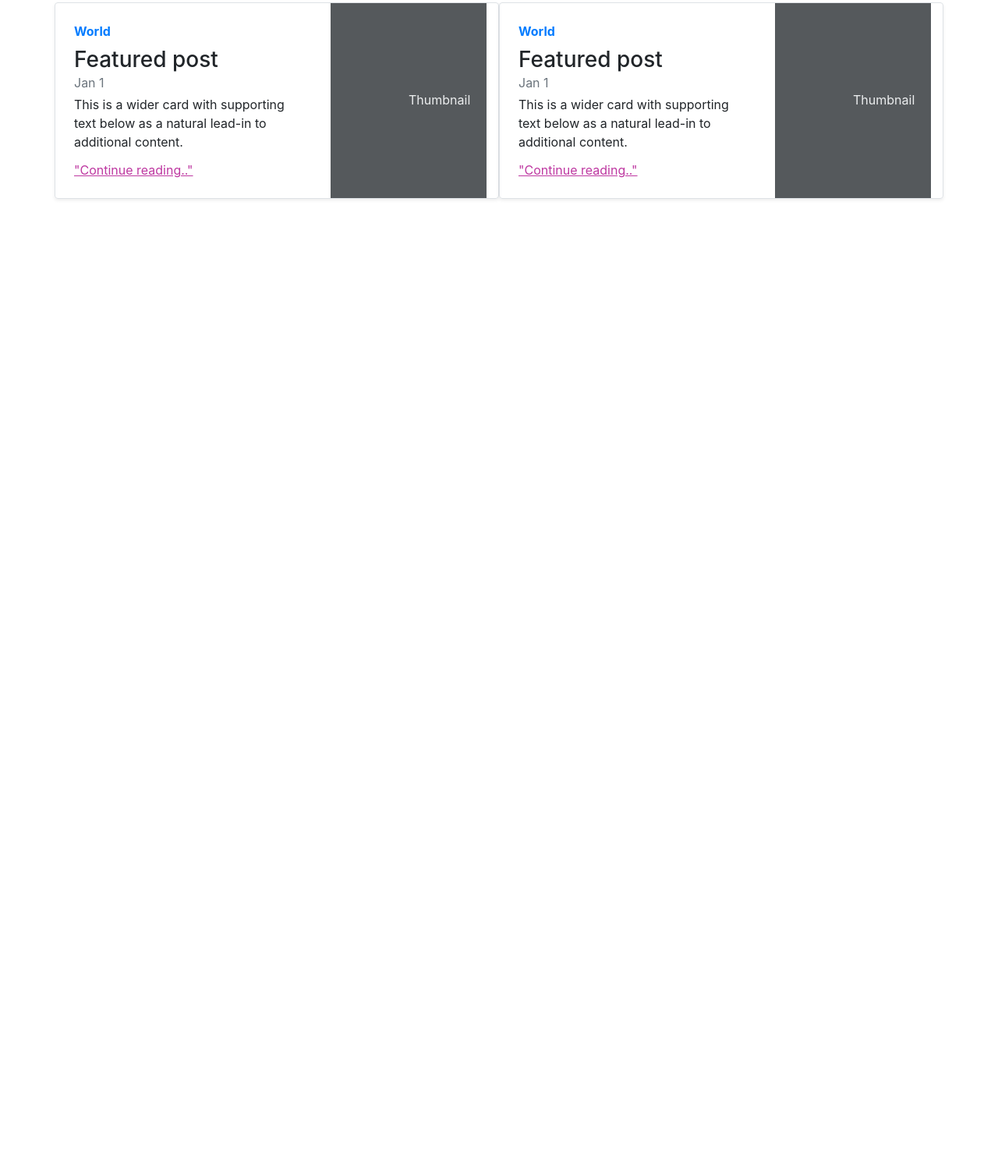
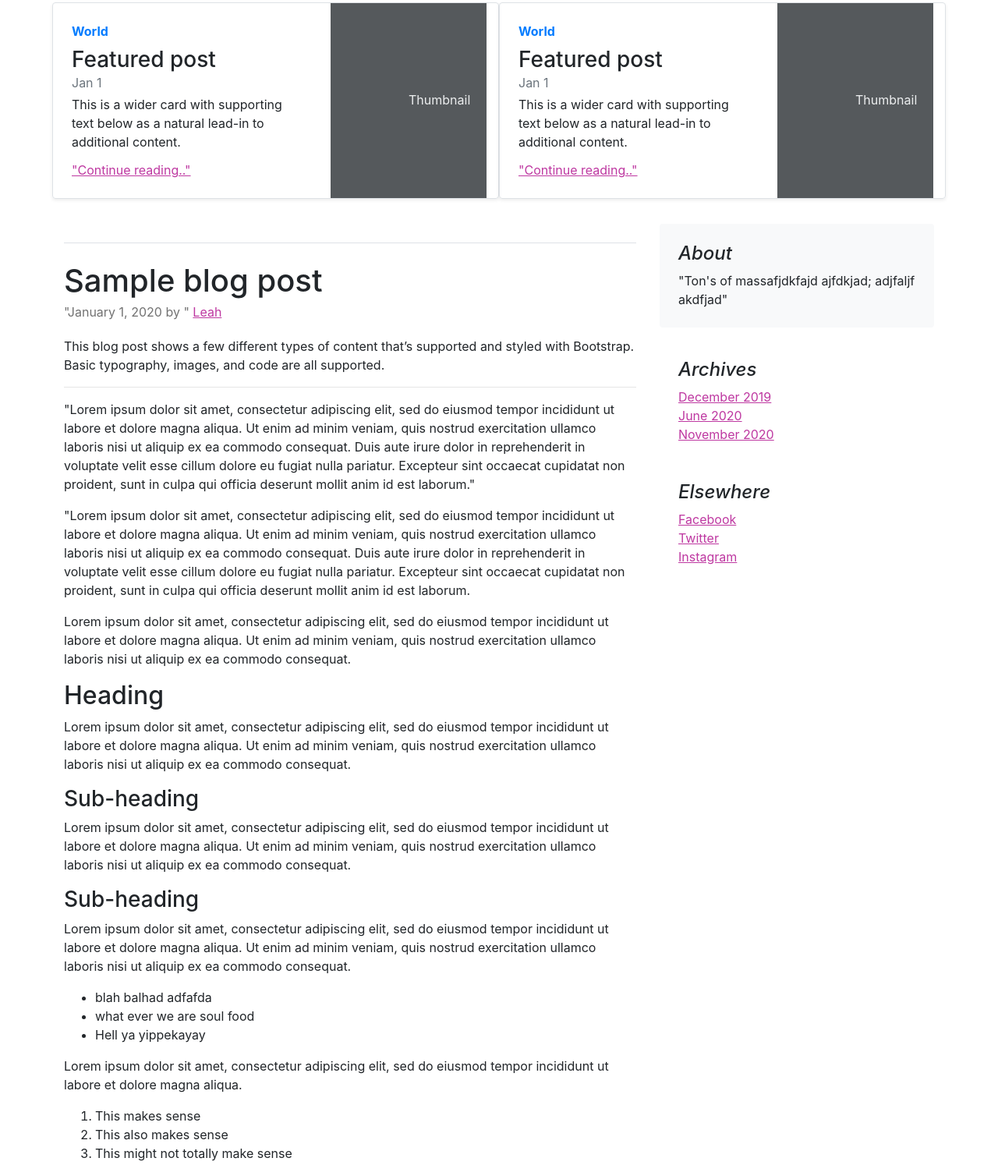
Before and after one commit to austinlandiscode/leah, a plain HTML site: page index.html in a window 1280 px wide. Shown: the part 482-1976 px from the top of the page at 78% size. Before the commit the page ends 800 px from the top, so only its background shows below. Drawn offline with Linux system fonts and the light colour scheme.

Commit message:
Fix some bugs with missing closing divs, add some more content.

```diff
--- a/css/styles.css
+++ b/css/styles.css
@@ -38,11 +38,23 @@ a {
   z-index: 1;
   content: "";
 }
-@media (min-width: 768px)
-.p-md-5 {
+@media only screen and (min-width: 768px){
+  .p-md-5 {
     padding: 3rem!important;
+  }
 }
-
+@media only screen and (min-width: 768px){
+   .col-md-8 {
+     flex: 0 0 auto;
+    width: 66.6666666667%;
+  }
+}
+@media (min-width: 768px){
+.col-md-4 {
+    flex: 0 0 auto;
+    width: 33.3333333333%;
+  }
+}
 .rounded {
     border-radius: .25rem!important;
 }
@@ -52,3 +64,26 @@ a {
 .text-white {
     color: #fff!important;
 }
+.blog-post-title {
+  margin-bottom: .25rem;
+  font-size: 2.5rem;
+}
+.blog-post-meta {
+  margin-bottom: 1.25rem;
+  color: #727272;
+}
+p {
+  margin-top: 0;
+  margin-bottom: 1rem;
+}
+.blog-post {
+  margin-bottom: 4rem;
+}
+
+.container, .container-fluid, .container-lg, .container-md, .container-sm, .container-xl, .container-xxl {
+    width: 100%;
+    padding-right: var(--bs-gutter-x,.75rem);
+    padding-left: var(--bs-gutter-x,.75rem);
+    margin-right: auto;
+    margin-left: auto;
+}
--- a/index.html
+++ b/index.html
@@ -96,6 +96,89 @@
           </div>
         </div>
       </div>
+    </div>
+    <div class="row">
+      <div class="col-md-8">
+        <h3 class="pb-4 mb-4 font-italic border-bottom"></h3>
+        <article class="blog-post">
+          <h2 class="blog-post-title">Sample blog post</h2>
+          <p class="blog-post-meta">
+            "January 1, 2020 by " <a href="#">Leah</a>
+          </p>
+          <p>This blog post shows a few different types of content that’s supported and styled with Bootstrap. Basic
+            typography, images, and code are all supported.</p>
+          <hr>
+          <p>"Lorem ipsum dolor sit amet, consectetur adipiscing elit, sed do eiusmod tempor incididunt ut labore et
+            dolore magna aliqua. Ut enim ad minim veniam, quis nostrud exercitation ullamco laboris nisi ut aliquip
+            ex ea commodo consequat. Duis aute irure dolor in reprehenderit in voluptate velit esse cillum dolore eu
+            fugiat nulla pariatur. Excepteur sint occaecat cupidatat non proident, sunt in culpa qui officia
+            deserunt mollit anim id est laborum."
+          </p>
+          <blockquote>
+            <p>"Lorem ipsum dolor sit amet, consectetur adipiscing elit, sed do eiusmod tempor incididunt ut labore
+              et dolore magna aliqua. Ut enim ad minim veniam, quis nostrud exercitation ullamco laboris nisi ut
+              aliquip ex ea commodo consequat. Duis aute irure dolor in reprehenderit in voluptate velit esse cillum
+              dolore eu fugiat nulla pariatur. Excepteur sint occaecat cupidatat non proident, sunt in culpa qui
+              officia deserunt mollit anim id est laborum.
+            </p>
+          </blockquote>
+          <p>Lorem ipsum dolor sit amet, consectetur adipiscing elit, sed do eiusmod tempor incididunt ut labore
+            et dolore magna aliqua. Ut enim ad minim veniam, quis nostrud exercitation ullamco laboris nisi ut
+            aliquip ex ea commodo consequat.</p>
+          <h2>Heading</h2>
+          <p>Lorem ipsum dolor sit amet, consectetur adipiscing elit, sed do eiusmod tempor incididunt ut labore
+            et dolore magna aliqua. Ut enim ad minim veniam, quis nostrud exercitation ullamco laboris nisi ut
+            aliquip ex ea commodo consequat.</p>
+          <h3>Sub-heading</h3>
+          <p>Lorem ipsum dolor sit amet, consectetur adipiscing elit, sed do eiusmod tempor incididunt ut labore
+            et dolore magna aliqua. Ut enim ad minim veniam, quis nostrud exercitation ullamco laboris nisi ut
+            aliquip ex ea commodo consequat.</p>
+          <h3>Sub-heading</h3>
+          <p>Lorem ipsum dolor sit amet, consectetur adipiscing elit, sed do eiusmod tempor incididunt ut labore
+            et dolore magna aliqua. Ut enim ad minim veniam, quis nostrud exercitation ullamco laboris nisi ut
+            aliquip ex ea commodo consequat.</p>
+          <ul>
+            <li>blah balhad adfafda</li>
+            <li>what ever we are soul food</li>
+            <li>Hell ya yippekayay</li>
+          </ul>
+          <p>Lorem ipsum dolor sit amet, consectetur adipiscing elit, sed do eiusmod tempor incididunt ut labore
+            et dolore magna aliqua.</p>
+          <ol>
+            <li>This makes sense</li>
+            <li>This also makes sense</li>
+            <li>This might not totally make sense</li>
+          </ol>
+          <p>Lorem ipsum dolor sit amet, consectetur adipiscing elit, sed do eiusmod tempor incididunt ut labore
+            et dolore magna aliqua. Ut enim ad minim veniam, quis nostrud exercitation ullamco laboris nisi ut
+            aliquip ex ea commodo consequat.</p>
+        </article>
+      </div>
+      <div class="col-md-4">
+        <div class="p-4 mb-3 bg-light rounded">
+          <h4 class="font-italic">About</h4>
+          <p class="mb-0">
+            "Ton's of massafjdkfajd ajfdkjad; adjfaljf akdfjad"
+          </p>
+        </div>
+        <div class="p-4">
+          <h4 class="font-italic">Archives</h4>
+          <ol class="list-unstyled mb-0">
+            <li><a href="#">December 2019</a></li>
+            <li><a href="#">June 2020</a></li>
+            <li><a href="#">November 2020</a></li>
+          </ol>
+        </div>
+        <div class="p-4">
+          <h4 class="font-italic">Elsewhere</h4>
+          <ol class="list-unstyled">
+            <li><a href="#">Facebook</a></li>
+            <li><a href="#">Twitter</a></li>
+            <li><a href="#">Instagram</a></li>
+          </ol>
+        </div>
+      </div>
+    </div>
   </main>
 </body>
 
```
